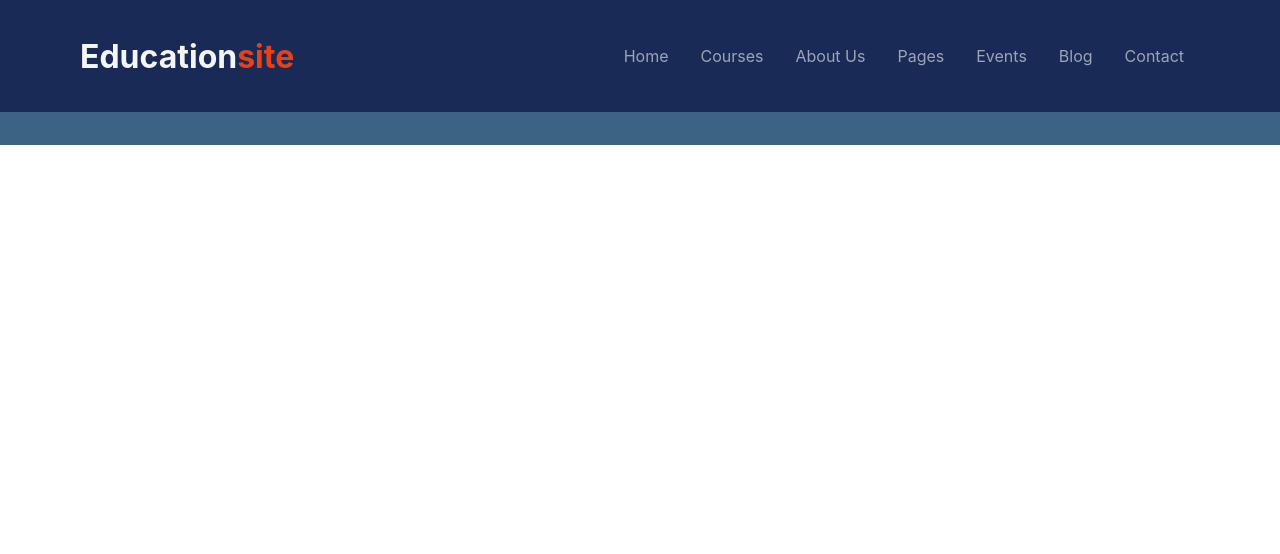
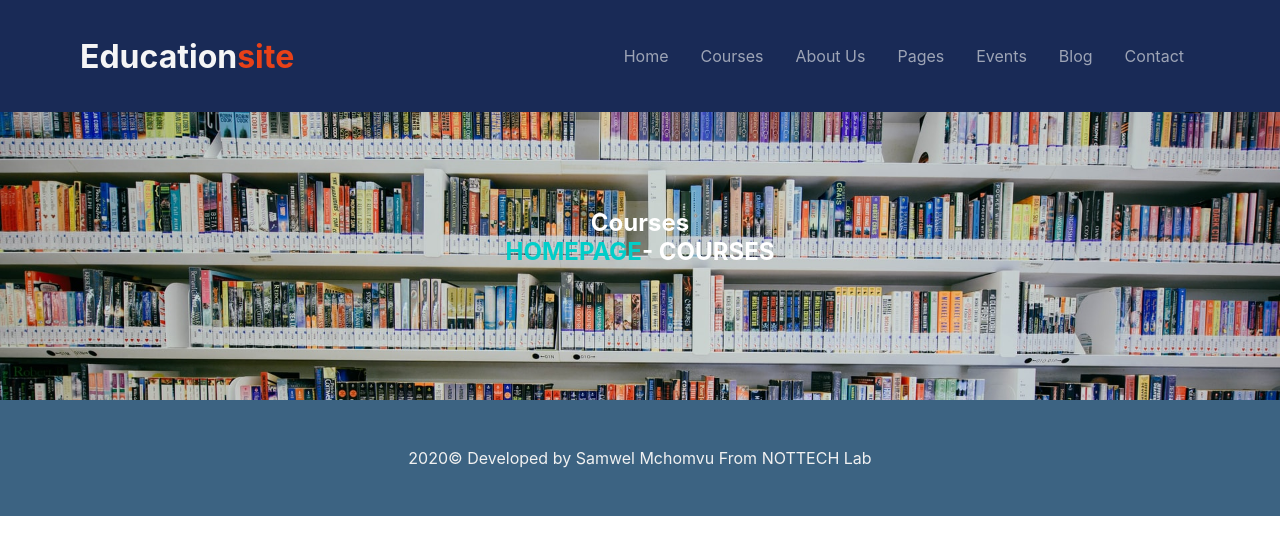
Before and after one commit to mchomvus4/education, a React (Create React App) app: page /course in a window 1280 px wide. Shown: the top 554 px of the page. Built offline with nearby package versions, Linux system fonts and the light colour scheme.

Commit message:
files updated

```diff
--- /dev/null
+++ b/src/components/Section/Course.css
@@ -0,0 +1,28 @@
+.flex_course_section{
+        padding-top: 8rem;
+        background-image: url(../../images/library3.jpg);
+        background-repeat: no-repeat;
+        background-size: cover;
+        background-attachment: fixed;
+        background-position: center;
+        height: 50vh;
+
+}
+.course h2{
+    color: #fff;
+    text-align: center;
+    padding-top: 5rem;
+    font-size: 1.5rem;
+
+}
+.course span{
+    text-transform: uppercase;
+}
+
+.homepage{
+    color: #00cec9;
+    cursor: pointer;
+}
+.homepage:hover{
+    color: #fff;
+}
--- a/src/components/Section/Course.jsx
+++ b/src/components/Section/Course.jsx
@@ -1,10 +1,14 @@
-import React from 'react'
-
+import React from 'react';
+import './Course.css';
 function Course() {
     return (
-        <div>
-            <h2>Course Component</h2>
-        </div>
+        <section className="flex_course_section">
+            <div className="course">
+                <h2>Courses <br/><span className="homepage">homepage</span><span>- courses</span> </h2>
+
+           </div>
+
+       </section>
     )
 }
 
```
